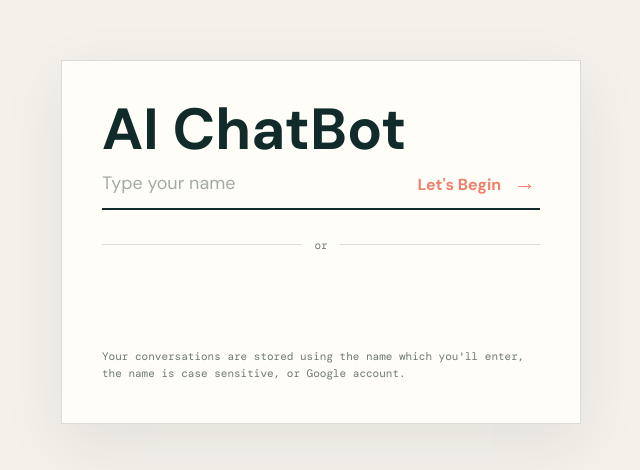
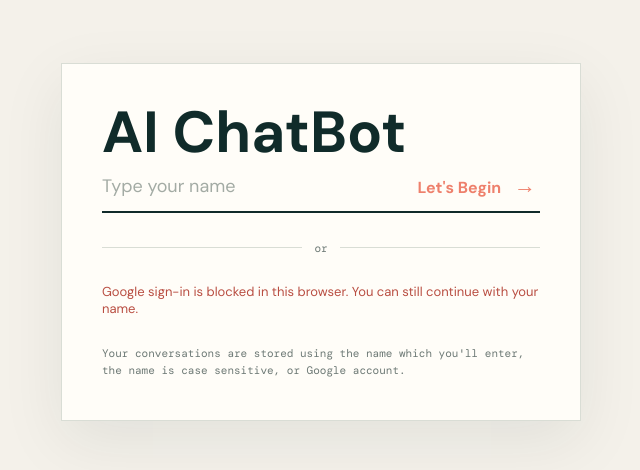
Before and after one commit to Swapnilbh2809/AIchatbot, a React (Vite) app in the folder frontend/: page / in a window 1280 px wide. Shown: the part 158-628 px from the top of the page, without its empty margins (319-959 px from the left). Built offline with nearby package versions, Linux system fonts and the light colour scheme; no server answers.

Commit message:
for browser

```diff
--- a/frontend/src/components/IdentityPrompt.jsx
+++ b/frontend/src/components/IdentityPrompt.jsx
@@ -4,18 +4,36 @@ const GOOGLE_CLIENT_ID = import.meta.env.VITE_GOOGLE_CLIENT_ID || "";
 
 export default function IdentityPrompt({ onContinue, error }) {
   const [name, setName] = useState("");
+  const [googleAvailable, setGoogleAvailable] = useState(false);
   const googleRef = useRef(null);
 
   useEffect(() => {
     function renderGoogle() {
-      if (!GOOGLE_CLIENT_ID || !window.google || !googleRef.current) return;
+      if (!GOOGLE_CLIENT_ID || !window.google || !googleRef.current) {
+        setGoogleAvailable(false);
+        return;
+      }
+
+      try {
+        if (!window.google.accounts?.id) {
+          setGoogleAvailable(false);
+          return;
+        }
+
         window.google.accounts.id.initialize({
           client_id: GOOGLE_CLIENT_ID,
           callback: (response) => onContinue({ token: response.credential }),
         });
+
         window.google.accounts.id.renderButton(googleRef.current, {
           theme: "outline", size: "large", text: "continue_with", shape: "rectangular", width: 280,
         });
+
+        setGoogleAvailable(true);
+      } catch (loadError) {
+        console.warn("Google sign-in failed to initialize:", loadError);
+        setGoogleAvailable(false);
+      }
     }
 
     window.addEventListener("google-loaded", renderGoogle);
@@ -41,7 +59,13 @@ export default function IdentityPrompt({ onContinue, error }) {
           </div>
         </form>
         <div className="prompt-divider"><span>or</span></div>
-        {GOOGLE_CLIENT_ID ? <div className="google-button" ref={googleRef} /> : <p className="error-message">Google sign-in is not configured.</p>}
+        {GOOGLE_CLIENT_ID && googleAvailable ? (
+          <div className="google-button" ref={googleRef} />
+        ) : GOOGLE_CLIENT_ID ? (
+          <p className="error-message">Google sign-in is blocked in this browser. You can still continue with your name.</p>
+        ) : (
+          <p className="error-message">Google sign-in is not configured.</p>
+        )}
         <p className="storage-warning">Your conversations are stored using the name which you'll enter, the name is case sensitive, or Google account.</p>
         {error && <p className="error-message" role="alert">{error}</p>}
       </section>
```
Lines whose indentation alone changed are shown as unchanged.
